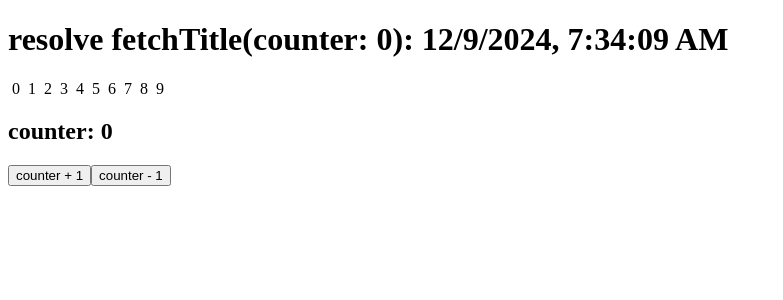
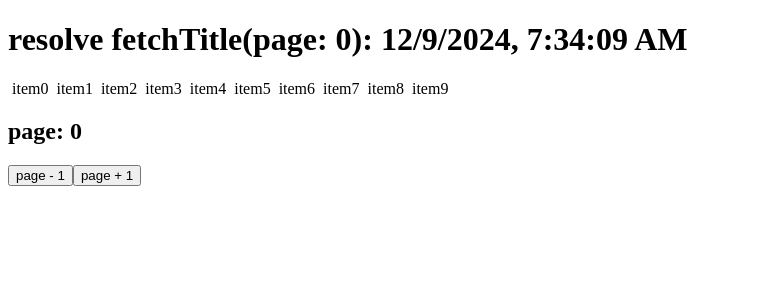
Before and after one commit to poppy-lee/react-19-use, a React app: page / in a window 1280 px wide. Shown: the top 300 px of the page, without its empty margins (0-783 px from the left). Built offline with nearby package versions, Linux system fonts and the light colour scheme.

Commit message:
counter > page

```diff
--- a/src/App.tsx
+++ b/src/App.tsx
@@ -5,33 +5,33 @@ import { useCachedPromise } from "./hooks/useCachedPromise";
 import { fetchList } from "./apis/fetchList";
 
 export const App = () => {
-  const [counter, setCounter] = useState(0);
+  const [page, setPage] = useState(0);
 
-  const titlePromise = useCachedPromise(() => fetchTitle(counter), [counter]);
-  const listPromise = useCachedPromise(() => fetchList(counter), [counter]);
+  const titlePromise = useCachedPromise(() => fetchTitle(page), [page]);
+  const listPromise = useCachedPromise(() => fetchList(page), [page]);
 
   return (
     <>
-      <Suspense fallback={<h1>loading...</h1>}>
+      <Suspense fallback={<h1>loading title...</h1>}>
         <Title titlePromise={titlePromise} />
       </Suspense>
-      <Suspense fallback={<span>loading...</span>}>
+      <Suspense fallback={<span>loading list...</span>}>
         <List listPromise={listPromise} />
       </Suspense>
-      <h2>counter: {counter}</h2>
+      <h2>page: {page}</h2>
       <button
         onClick={() => {
-          setCounter((counter) => (10 + counter + 1) % 10);
+          setPage((page) => (10 + page - 1) % 10);
         }}
       >
-        counter + 1
+        page - 1
       </button>
       <button
         onClick={() => {
-          setCounter((counter) => (10 + counter - 1) % 10);
+          setPage((page) => (10 + page + 1) % 10);
         }}
       >
-        counter - 1
+        page + 1
       </button>
     </>
   );
@@ -48,7 +48,7 @@ const List = ({ listPromise }: { listPromise: Promise<number[]> }) => {
     <span>
       {list.map((item) => (
         <span key={item} style={{ margin: "0 4px" }}>
-          {item}
+          item{item}
         </span>
       ))}
     </span>
--- a/src/apis/fetchList.tsx
+++ b/src/apis/fetchList.tsx
@@ -1,12 +1,9 @@
-export function fetchList(counter: number = 0) {
+export function fetchList(page: number = 0) {
   const randomDelay = Math.random() * 1000;
 
   return new Promise<number[]>((resolve) => {
     setTimeout(() => {
-      const list = Array.from(
-        { length: 10 },
-        (_, index) => counter * 10 + index
-      );
+      const list = Array.from({ length: 10 }, (_, index) => page * 10 + index);
       resolve(list);
     }, randomDelay);
   });
--- a/src/apis/fetchTitle.tsx
+++ b/src/apis/fetchTitle.tsx
@@ -1,9 +1,9 @@
-export function fetchTitle(counter: number = 0) {
-  const randomDelay = counter % 2 ? 100 : 1000;
+export function fetchTitle(page: number = 0) {
+  const randomDelay = page % 2 ? 100 : 1000;
 
   return new Promise<string>((resolve) => {
     setTimeout(() => {
-      const title = `resolve fetchTitle(counter: ${counter}): ${new Date().toLocaleString()}`;
+      const title = `resolve fetchTitle(page: ${page}): ${new Date().toLocaleString()}`;
       console.log(title);
       resolve(title);
     }, randomDelay);
```
